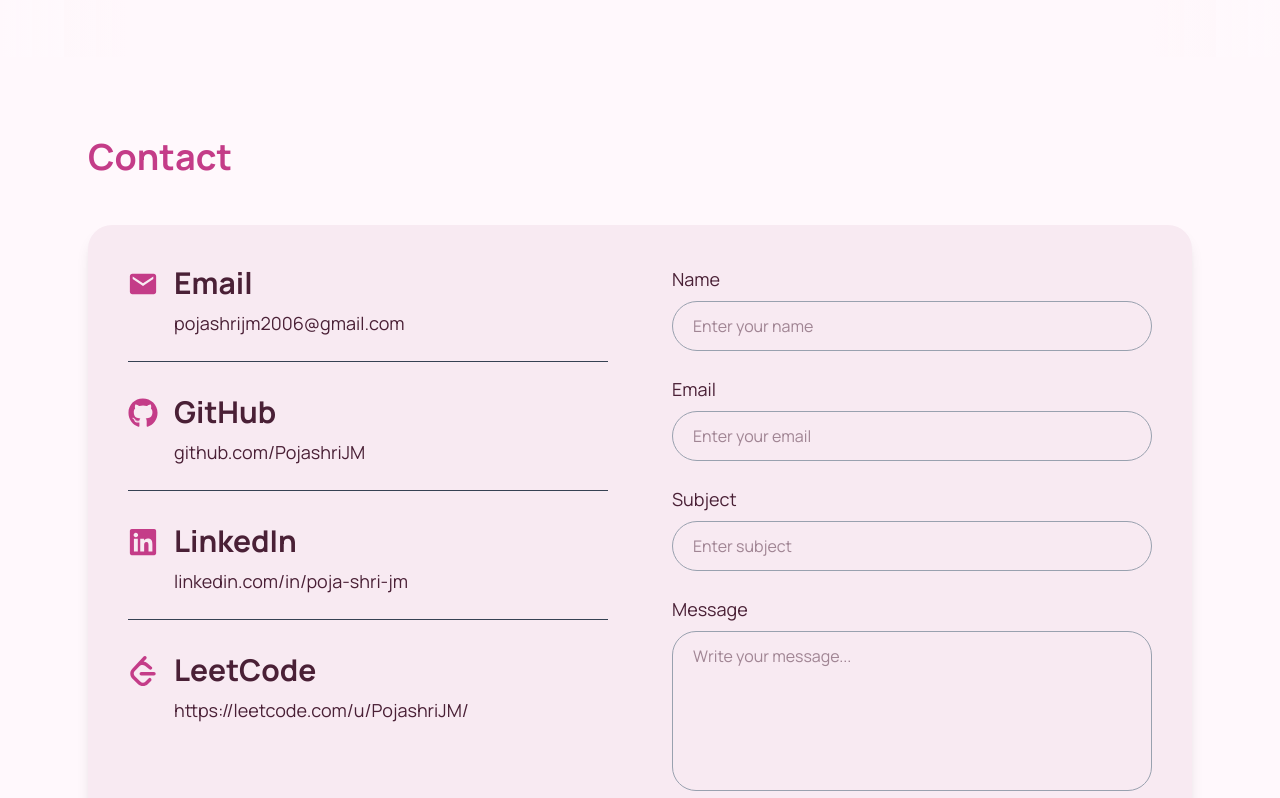
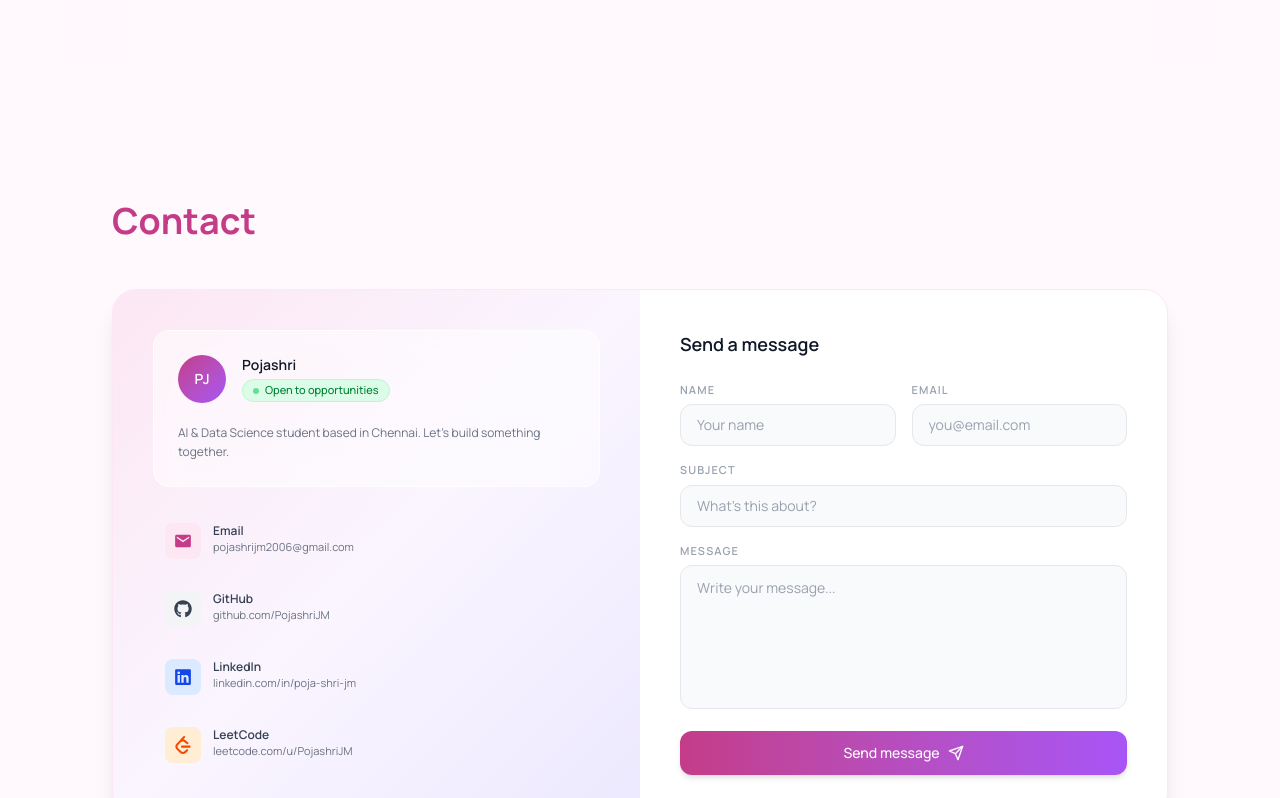
Before and after one commit to PojashriJM/PojashriJM_Portfolio, a Next.js app: page / in a window 1280 px wide. Shown: the part 5020-5818 px from the top of the page. Built offline with nearby package versions, Linux system fonts and the light colour scheme.

Commit message:
Enhanced Contact Section

```diff
--- a/app/page.tsx
+++ b/app/page.tsx
@@ -11,6 +11,7 @@ import { FaCodePullRequest } from "react-icons/fa6";
 import { motion } from "framer-motion";
 import Languages from "@/components/Languages";
 import Navbar from "@/components/navbar";
+import Contact from "@/components/Contact";
 export default function Home() {
   const [darkMode, setDarkMode] = useState(false);
 
@@ -550,17 +551,18 @@ Currently obsessing over how LLMs handle the things they don't know, and how to
   viewport={{ once: true, amount: 0.2 }}
   transition={{ duration: 0.8 }}
 >
-  <h2 className="text-3xl md:text-4xl font-bold text-[#C43C88] dark:text-[#E164A8] mb-12">
+  <Contact />
+  {/* <h2 className="text-3xl md:text-4xl font-bold text-[#C43C88] dark:text-[#E164A8] mb-12">
     Contact
-  </h2>
+  </h2> */}
 
-  <div className="bg-[#F8EAF2] dark:bg-[#220814] p-5 md:p-10 rounded-3xl shadow-lg grid md:grid-cols-2 gap-10 md:gap-16 items-start">
+   {/* <div className="bg-[#F8EAF2] dark:bg-[#220814] p-5 md:p-10 rounded-3xl shadow-lg grid md:grid-cols-2 gap-10 md:gap-16 items-start"> */}
 
     {/* Left Side */}
-    <div className="space-y-6 md:space-y-8">
+    {/* <div className="space-y-6 md:space-y-8"> */}
 
       {/* Email */}
-      <div className="flex items-start gap-4 border-b border-gray-700 pb-6 md:hover:translate-x-2 transition-all duration-300">
+      {/* <div className="flex items-start gap-4 border-b border-gray-700 pb-6 md:hover:translate-x-2 transition-all duration-300">
 
         <div className="text-2xl md:text-3xl text-[#C43C88] mt-1 flex-shrink-0">
           <IoMdMail />
@@ -579,10 +581,10 @@ Currently obsessing over how LLMs handle the things they don't know, and how to
           </a>
         </div>
       </div>
-
+  */}
 
       {/* GitHub */}
-      <div className="flex items-start gap-4 border-b border-gray-700 pb-6 md:hover:translate-x-2 transition-all duration-300">
+      {/* <div className="flex items-start gap-4 border-b border-gray-700 pb-6 md:hover:translate-x-2 transition-all duration-300">
 
         <div className="text-2xl md:text-3xl text-[#C43C88] mt-1 flex-shrink-0">
           <FaGithub />
@@ -601,11 +603,11 @@ Currently obsessing over how LLMs handle the things they don't know, and how to
             github.com/PojashriJM
           </a>
         </div>
-      </div>
+      </div> */}
 
 
       {/* LinkedIn */}
-      <div className="flex items-start gap-4 border-b border-gray-700 pb-6 md:hover:translate-x-2 transition-all duration-300">
+      {/* <div className="flex items-start gap-4 border-b border-gray-700 pb-6 md:hover:translate-x-2 transition-all duration-300">
 
         <div className="text-2xl md:text-3xl text-[#C43C88] mt-1 flex-shrink-0">
           <FaLinkedin />
@@ -624,11 +626,11 @@ Currently obsessing over how LLMs handle the things they don't know, and how to
             linkedin.com/in/poja-shri-jm
           </a>
         </div>
-      </div>
+      </div> */}
 
 
       {/* LeetCode */}
-      <div className="flex items-start gap-4 md:hover:translate-x-2 transition-all duration-300">
+      {/* <div className="flex items-start gap-4 md:hover:translate-x-2 transition-all duration-300">
 
         <div className="text-2xl md:text-3xl text-[#C43C88] mt-1 flex-shrink-0">
           <SiLeetcode />
@@ -649,11 +651,11 @@ Currently obsessing over how LLMs handle the things they don't know, and how to
         </div>
       </div>
 
-    </div>
+    </div> */}
 
 
     {/* Right Side Form */}
-    <form className="space-y-5 md:space-y-6">
+    {/* <form className="space-y-5 md:space-y-6">
 
       <div>
         <label className="block mb-2 text-sm md:text-lg">
@@ -715,7 +717,7 @@ Currently obsessing over how LLMs handle the things they don't know, and how to
 
     </form>
 
-  </div>
+  </div>  */}
 </motion.div>
 </section>
 
--- /dev/null
+++ b/components/Contact.jsx
@@ -0,0 +1,180 @@
+import { IoMdMail } from "react-icons/io";
+import { FaGithub, FaLinkedin } from "react-icons/fa";
+import { SiLeetcode } from "react-icons/si";
+import { motion } from "framer-motion";
+
+export default function Contact() {
+  const socialLinks = [
+    {
+      icon: <IoMdMail />,
+      label: "Email",
+      value: "pojashrijm2006@gmail.com",
+      href: "mailto:pojashrijm2006@gmail.com",
+      iconBg: "bg-pink-100 dark:bg-pink-900/40",
+      iconColor: "text-[#C43C88]",
+    },
+    {
+      icon: <FaGithub />,
+      label: "GitHub",
+      value: "github.com/PojashriJM",
+      href: "https://github.com/PojashriJM",
+      iconBg: "bg-gray-100 dark:bg-gray-800",
+      iconColor: "text-gray-700 dark:text-gray-300",
+    },
+    {
+      icon: <FaLinkedin />,
+      label: "LinkedIn",
+      value: "linkedin.com/in/poja-shri-jm",
+      href: "https://www.linkedin.com/in/poja-shri-jm/",
+      iconBg: "bg-blue-100 dark:bg-blue-900/40",
+      iconColor: "text-blue-700 dark:text-blue-400",
+    },
+    {
+      icon: <SiLeetcode />,
+      label: "LeetCode",
+      value: "leetcode.com/u/PojashriJM",
+      href: "https://leetcode.com/u/PojashriJM/",
+      iconBg: "bg-orange-100 dark:bg-orange-900/40",
+      iconColor: "text-orange-600 dark:text-orange-400",
+    },
+  ];
+
+  return (
+    <section className="px-6 py-16 max-w-6xl mx-auto">
+      {/* Section heading */}
+      <h2 className="text-3xl md:text-4xl font-bold text-[#C43C88] dark:text-[#E164A8] mb-12">
+        Contact
+      </h2>
+
+      <div className="grid md:grid-cols-2 gap-0 rounded-3xl overflow-hidden shadow-xl border border-pink-100 dark:border-pink-900/30">
+
+        {/* ── Left Panel ── */}
+        <div className="relative bg-gradient-to-br from-pink-100 via-purple-50 to-violet-100 dark:from-[#2a0a1a] dark:via-[#1a0a2e] dark:to-[#150820] p-8 md:p-10">
+
+          {/* Glassmorphism inner card */}
+          <div className="bg-white/50 dark:bg-white/5 backdrop-blur-md border border-white/70 dark:border-white/10 rounded-2xl p-6 mb-6">
+
+            {/* Avatar + name + status */}
+            <div className="flex items-center gap-4 mb-5">
+              <div className="w-12 h-12 rounded-full bg-gradient-to-br from-[#C43C88] to-[#a855f7] flex items-center justify-center text-white font-semibold text-sm flex-shrink-0">
+                PJ
+              </div>
+              <div>
+                <p className="font-semibold text-gray-900 dark:text-white text-sm">
+                  Pojashri
+                </p>
+                {/* Availability badge */}
+                <span className="inline-flex items-center gap-1.5 mt-1 text-[11px] font-medium px-2.5 py-0.5 rounded-full bg-green-100 dark:bg-green-900/30 text-green-700 dark:text-green-400 border border-green-200 dark:border-green-800/50">
+                  <span className="w-1.5 h-1.5 rounded-full bg-green-500 animate-pulse" />
+                  Open to opportunities
+                </span>
+              </div>
+            </div>
+
+            <p className="text-xs text-gray-500 dark:text-gray-400 leading-relaxed">
+              AI & Data Science student based in Chennai. Let's build something together.
+            </p>
+          </div>
+
+          {/* Social links */}
+          <div className="space-y-2">
+            {socialLinks.map(({ icon, label, value, href, iconBg, iconColor }) => (
+              <a
+                key={label}
+                href={href}
+                target={href.startsWith("mailto") ? undefined : "_blank"}
+                rel="noopener noreferrer"
+                className="flex items-center gap-3 p-3 rounded-xl hover:translate-x-1.5 transition-all duration-200 hover:bg-white/40 dark:hover:bg-white/5 group"
+              >
+                {/* Colored icon box */}
+                <div className={`w-9 h-9 rounded-lg flex items-center justify-center flex-shrink-0 text-lg ${iconBg} ${iconColor} transition-transform duration-200 group-hover:scale-110`}>
+                  {icon}
+                </div>
+
+                <div className="min-w-0">
+                  <p className="text-xs font-semibold text-gray-700 dark:text-gray-200 leading-none mb-0.5">
+                    {label}
+                  </p>
+                  <p className="text-[11px] text-gray-500 dark:text-gray-400 truncate">
+                    {value}
+                  </p>
+                </div>
+              </a>
+            ))}
+          </div>
+        </div>
+
+        {/* ── Right Panel — Form ── */}
+        <div className="bg-white dark:bg-[#1a0814] p-8 md:p-10">
+          <h3 className="text-lg font-semibold text-gray-900 dark:text-white mb-6">
+            Send a message
+          </h3>
+
+          <form className="space-y-4">
+
+            {/* Name + Email in a row */}
+            <div className="grid grid-cols-1 sm:grid-cols-2 gap-4">
+              <div>
+                <label className="block mb-1.5 text-[11px] font-semibold uppercase tracking-widest text-gray-400 dark:text-gray-500">
+                  Name
+                </label>
+                <input
+                  type="text"
+                  placeholder="Your name"
+                  className="w-full border border-gray-200 dark:border-gray-700 rounded-xl px-4 py-2.5 bg-gray-50 dark:bg-white/5 text-sm text-gray-900 dark:text-white placeholder:text-gray-400 focus:outline-none focus:ring-2 focus:ring-[#C43C88]/40 focus:border-[#C43C88] transition"
+                />
+              </div>
+              <div>
+                <label className="block mb-1.5 text-[11px] font-semibold uppercase tracking-widest text-gray-400 dark:text-gray-500">
+                  Email
+                </label>
+                <input
+                  type="email"
+                  placeholder="you@email.com"
+                  className="w-full border border-gray-200 dark:border-gray-700 rounded-xl px-4 py-2.5 bg-gray-50 dark:bg-white/5 text-sm text-gray-900 dark:text-white placeholder:text-gray-400 focus:outline-none focus:ring-2 focus:ring-[#C43C88]/40 focus:border-[#C43C88] transition"
+                />
+              </div>
+            </div>
+
+            {/* Subject */}
+            <div>
+              <label className="block mb-1.5 text-[11px] font-semibold uppercase tracking-widest text-gray-400 dark:text-gray-500">
+                Subject
+              </label>
+              <input
+                type="text"
+                placeholder="What's this about?"
+                className="w-full border border-gray-200 dark:border-gray-700 rounded-xl px-4 py-2.5 bg-gray-50 dark:bg-white/5 text-sm text-gray-900 dark:text-white placeholder:text-gray-400 focus:outline-none focus:ring-2 focus:ring-[#C43C88]/40 focus:border-[#C43C88] transition"
+              />
+            </div>
+
+            {/* Message */}
+            <div>
+              <label className="block mb-1.5 text-[11px] font-semibold uppercase tracking-widest text-gray-400 dark:text-gray-500">
+                Message
+              </label>
+              <textarea
+                placeholder="Write your message..."
+                className="w-full border border-gray-200 dark:border-gray-700 rounded-xl px-4 py-3 bg-gray-50 dark:bg-white/5 h-36 resize-none text-sm text-gray-900 dark:text-white placeholder:text-gray-400 focus:outline-none focus:ring-2 focus:ring-[#C43C88]/40 focus:border-[#C43C88] transition"
+              />
+            </div>
+
+            {/* Submit button */}
+            <button
+              type="submit"
+              className="w-full bg-gradient-to-r from-[#C43C88] to-[#a855f7] hover:from-[#a92f73] hover:to-[#9333ea] text-white py-3 rounded-xl font-medium text-sm transition-all duration-300 flex items-center justify-center gap-2 shadow-md hover:shadow-pink-300/40 dark:hover:shadow-pink-900/40 hover:-translate-y-0.5"
+            >
+              Send message
+              <svg xmlns="http://www.w3.org/2000/svg" className="w-4 h-4" viewBox="0 0 24 24" fill="none" stroke="currentColor" strokeWidth="2" strokeLinecap="round" strokeLinejoin="round">
+                <line x1="22" y1="2" x2="11" y2="13" />
+                <polygon points="22 2 15 22 11 13 2 9 22 2" />
+              </svg>
+            </button>
+
+          </form>
+        </div>
+
+      </div>
+    </section>
+  );
+}
```
